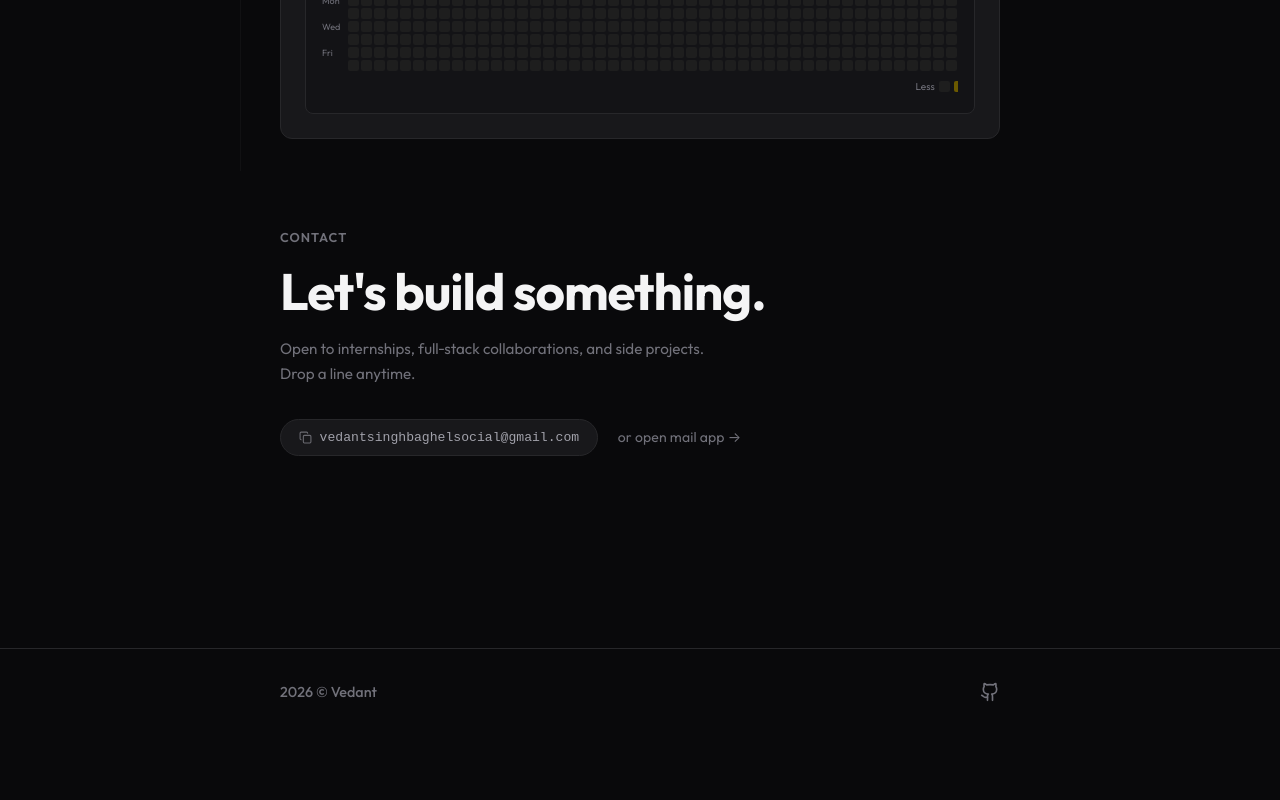
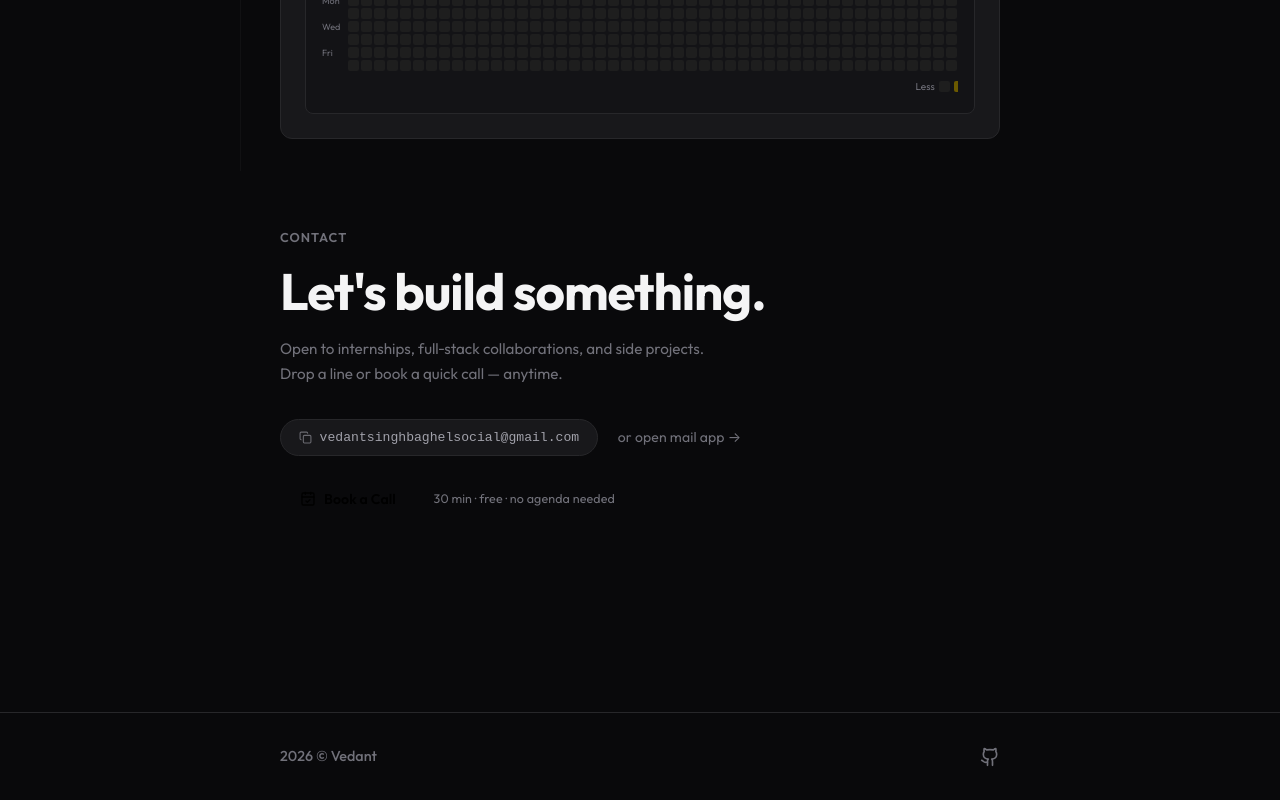
Before and after one commit to VedxntDev/Vedantworks, a React (Vite) app: page / in a window 1280 px wide. Shown: the part 2429-3229 px from the top of the page. Before the commit the page ends 3165 px from the top, so only its background shows below. Built offline with nearby package versions, Linux system fonts and the light colour scheme; no server answers.

Commit message:
feat: add Book a Call CTA with cal.com link in Contact section

```diff
--- a/src/components/Contact.tsx
+++ b/src/components/Contact.tsx
@@ -1,7 +1,8 @@
 import React, { useState } from 'react';
-import { Copy, Check } from 'lucide-react';
+import { Copy, Check, CalendarCheck } from 'lucide-react';
 
 const CONTACT_EMAIL = 'vedantsinghbaghelsocial@gmail.com';
+const CAL_LINK = 'https://cal.com/hemric-icflka/letschat?overlayCalendar=true';
 
 export const Contact: React.FC = () => {
   const [copied, setCopied] = useState(false);
@@ -13,7 +14,6 @@ export const Contact: React.FC = () => {
       setCopied(true);
       setTimeout(() => setCopied(false), 2000);
     } catch {
-      // fallback
       const el = document.createElement('textarea');
       el.value = CONTACT_EMAIL;
       document.body.appendChild(el);
@@ -37,7 +37,7 @@ export const Contact: React.FC = () => {
         <h2 className="contact-headline">Let's build something.</h2>
         <p className="contact-subtext">
           Open to internships, full‑stack collaborations, and side projects.
-          <br />Drop a line anytime.
+          <br />Drop a line or book a quick call — anytime.
         </p>
 
         <div className="contact-actions">
@@ -66,6 +66,20 @@ export const Contact: React.FC = () => {
             or open mail app&nbsp;→
           </a>
         </div>
+
+        {/* Book a Call CTA */}
+        <div className="contact-book-row">
+          <a
+            href={CAL_LINK}
+            target="_blank"
+            rel="noopener noreferrer"
+            className="contact-book-btn"
+          >
+            <CalendarCheck size={16} strokeWidth={2} />
+            <span>Book a Call</span>
+          </a>
+          <p className="contact-book-hint">30 min · free · no agenda needed</p>
+        </div>
       </div>
     </section>
   );
--- a/src/index.css
+++ b/src/index.css
@@ -819,6 +819,48 @@ section:nth-of-type(4) { animation-delay: 0.4s; }
   color: var(--text-secondary);
 }
 
+/* Book a Call row */
+.contact-book-row {
+  display: flex;
+  align-items: center;
+  gap: 1.1rem;
+  margin-top: 1.4rem;
+  flex-wrap: wrap;
+}
+
+.contact-book-btn {
+  display: inline-flex;
+  align-items: center;
+  gap: 0.5rem;
+  padding: 0.62rem 1.25rem;
+  border-radius: 9999px;
+  background: var(--accent-primary);
+  color: #000;
+  font-size: 0.875rem;
+  font-weight: 600;
+  text-decoration: none;
+  letter-spacing: 0.01em;
+  transition: background 0.2s, transform 0.15s, box-shadow 0.2s;
+  box-shadow: 0 0 0 0 rgba(16, 185, 129, 0);
+}
+
+.contact-book-btn:hover {
+  background: #34d399;
+  transform: translateY(-2px);
+  box-shadow: 0 4px 18px rgba(16, 185, 129, 0.35);
+}
+
+.contact-book-btn:active {
+  transform: translateY(0);
+}
+
+.contact-book-hint {
+  font-size: 0.78rem;
+  color: var(--text-muted);
+  margin: 0;
+  letter-spacing: 0.01em;
+}
+
 
 /* Footer & Spotify Widget */
 .footer {
```
